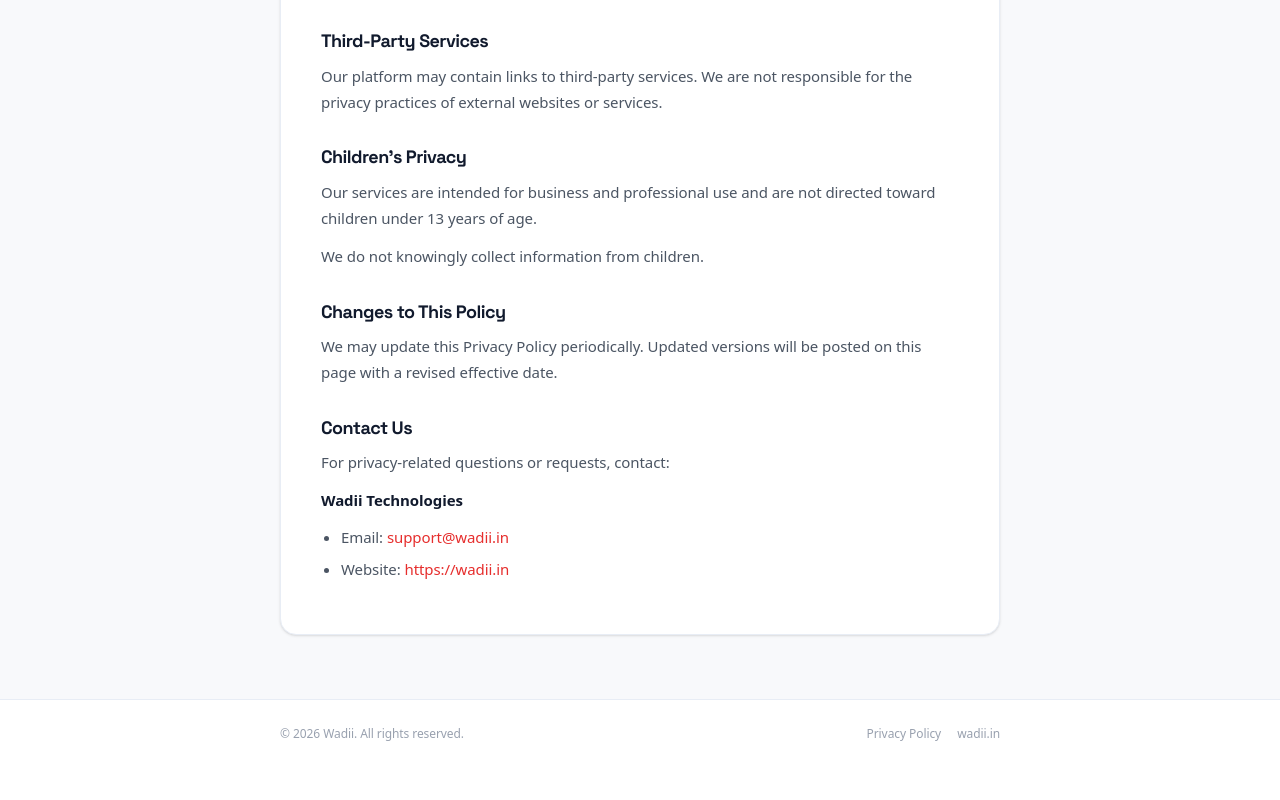
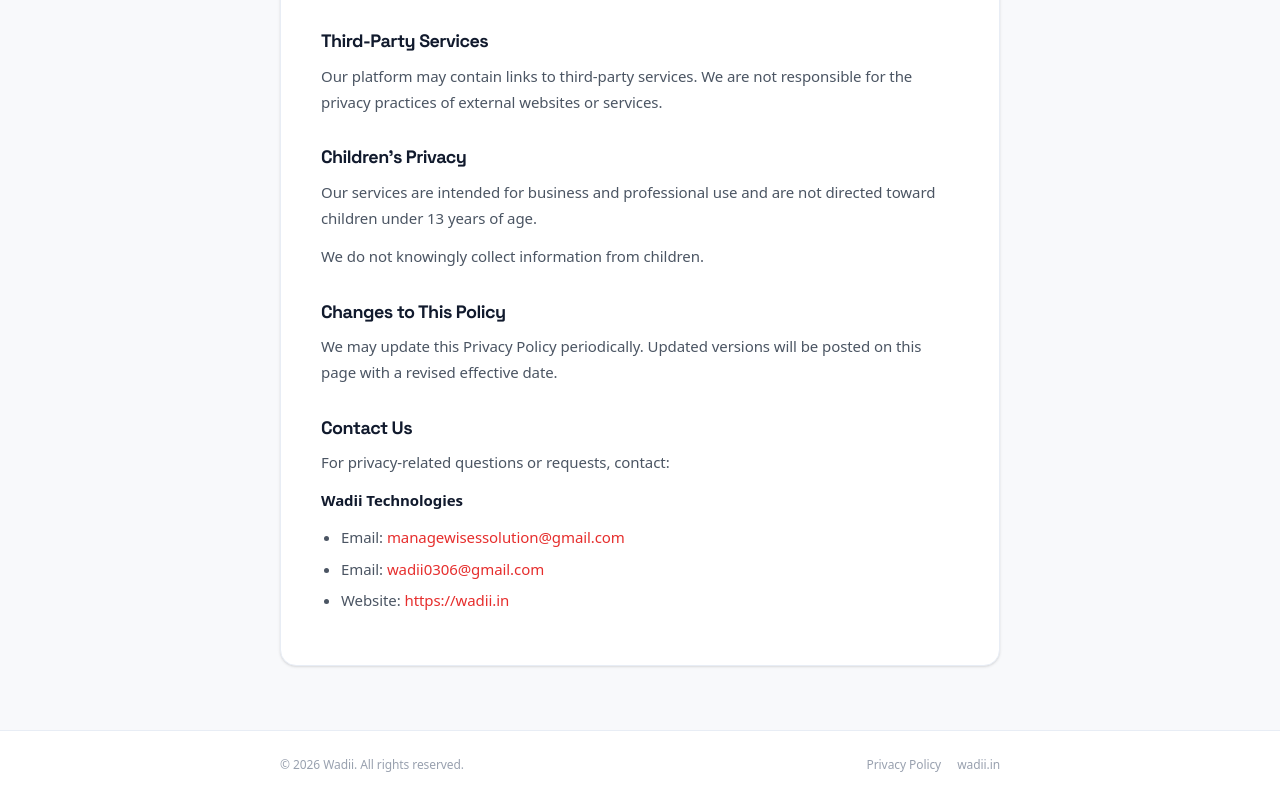
Before and after one commit to wadii0306/website-new, a Next.js app: page /privacy-policy in a window 1280 px wide. Shown: the part 3010-3810 px from the top of the page. Before the commit the page ends 3779 px from the top, so only its background shows below. Built offline with nearby package versions, Linux system fonts and the light colour scheme.

Commit message:
Update privacy policy contact emails per manager request.
Replace support@wadii.in with managewisessolution@gmail.com and wadii0306@gmail.com.

```diff
--- a/app/privacy-policy/page.tsx
+++ b/app/privacy-policy/page.tsx
@@ -187,8 +187,14 @@
         <ul>
           <li>
             Email:{" "}
-            <a href="mailto:support@wadii.in" className="text-[#E62E2D] hover:underline">
-              support@wadii.in
+            <a href="mailto:managewisessolution@gmail.com" className="text-[#E62E2D] hover:underline">
+              managewisessolution@gmail.com
+            </a>
+          </li>
+          <li>
+            Email:{" "}
+            <a href="mailto:wadii0306@gmail.com" className="text-[#E62E2D] hover:underline">
+              wadii0306@gmail.com
             </a>
           </li>
           <li>
```
